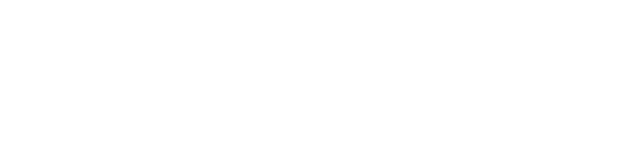
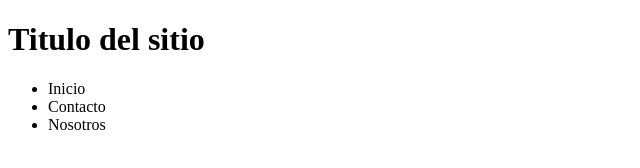
Before and after one commit to Pariscrack/practica-web-github, a plain HTML site: page index.html in a window 1280 px wide. Shown: the whole page, without its empty margins (0-640 px from the left). Drawn offline with Linux system fonts and the light colour scheme.

Commit message:
Creación del header en proyecto-rama

```diff
--- a/index.html
+++ b/index.html
@@ -8,7 +8,14 @@
 </head>
 <body>
     <header>
-
+        <h1>Titulo del sitio</h1>
+        <nav>
+            <ul>
+                <li>Inicio</li>
+                <li>Contacto</li>
+                <li>Nosotros</li>
+            </ul>
+        </nav>
     </header>
     <main>
 
```
